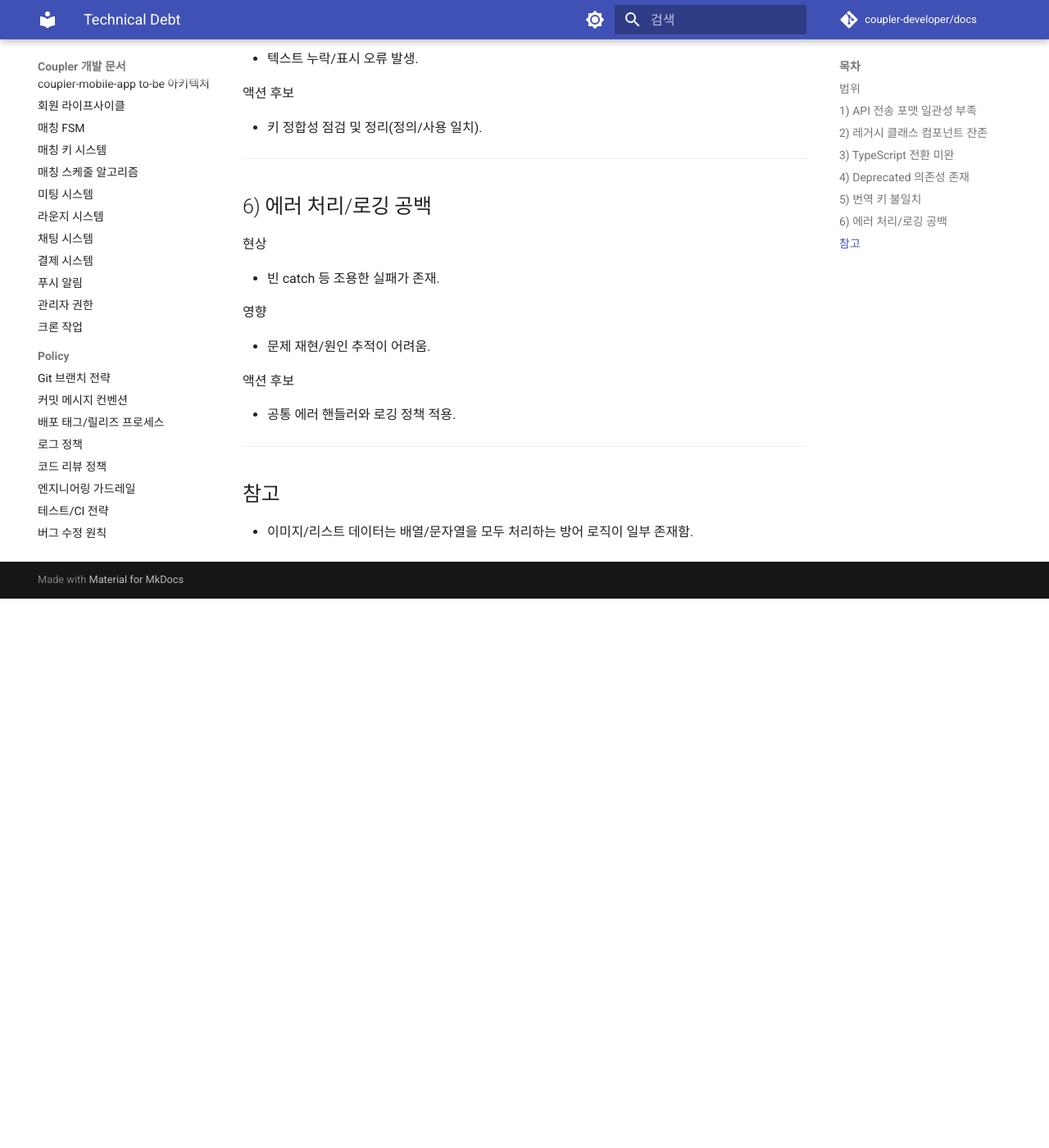
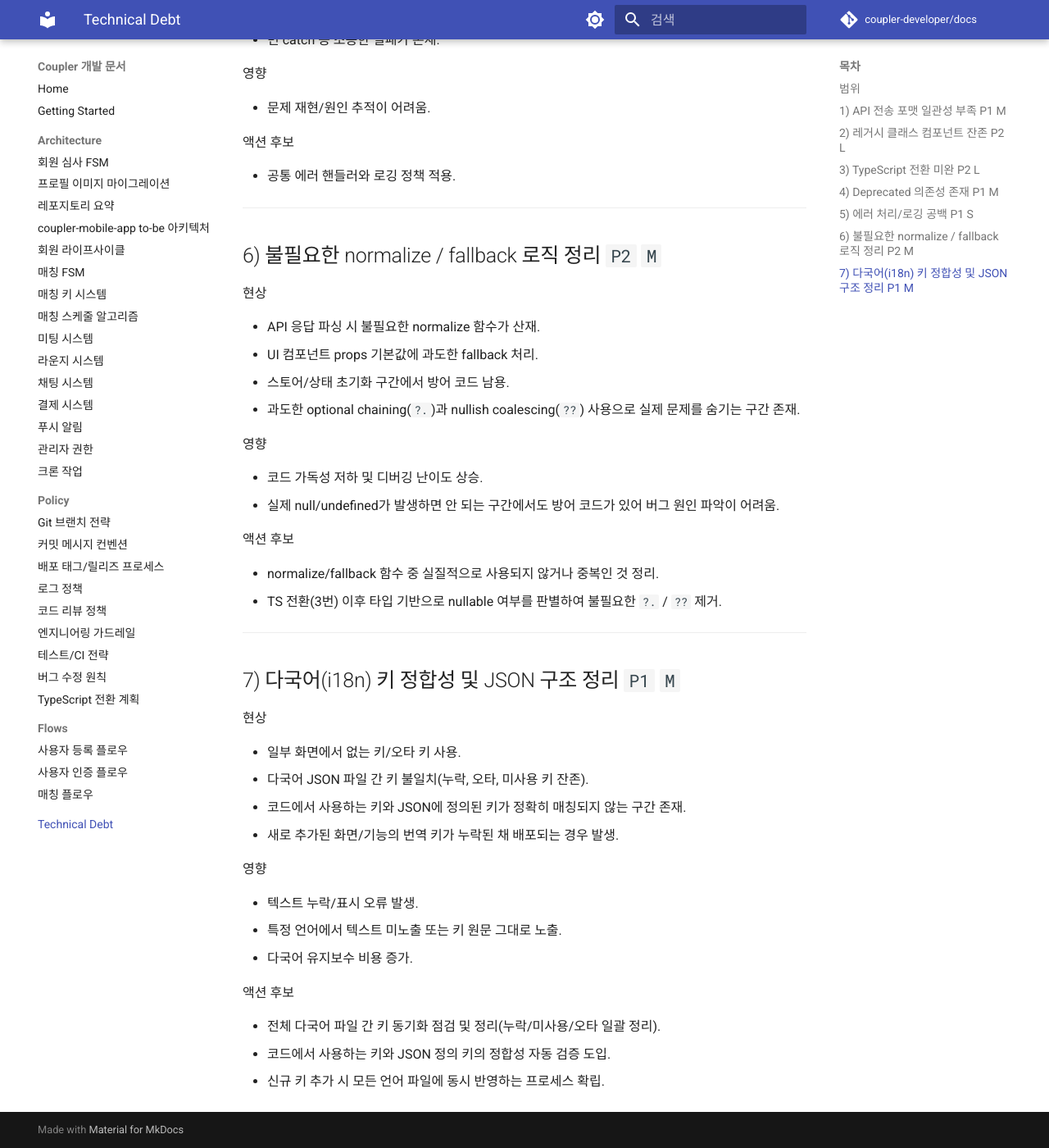
Before and after one commit to coupler-developer/docs, an MkDocs documentation site: the page built from content/technical-debt.md, in a window 1280 px wide and 1400 px high, scrolled down 2218 px. Shown: the whole window at 82% size. Built offline with MkDocs 1.6.1 and Material for MkDocs 9.7.7, drawn with Linux system fonts in a browser that asks for light colours; comment, search, counter and statistics services are not loaded; before the commit the page ends 2948 px from its top, so only the background shows below that; some of the changed text lies outside the part shown.

Commit message:
docs: 기술 부채 문서 항목 추가 및 정리
Changes:
- normalize/fallback 로직 정리 항목(6번) 추가
- 다국어 키 정합성 항목(7번) 추가
- 기존 5번(번역 키 불일치)을 7번에 통합
- 참고 섹션 내용을 1번에 병합
- 전 항목 우선순위(P1/P2) 및 난이도(S/M/L) 태그 추가
- 6번 액션 후보에 TS 전환 선후관계 명시
- 7번 액션 후보 중복 항목 병합

Tests:
- not run: 문서 변경

Co-Authored-By: Claude Opus 4.6 <noreply@anthropic.com>

```diff
--- a/content/technical-debt.md
+++ b/content/technical-debt.md
@@ -6,13 +6,16 @@
 - coupler-admin-web
 - coupler-api
 
-## 1) API 전송 포맷 일관성 부족
+---
+
+## 1) API 전송 포맷 일관성 부족 `P1` `M`
 
 현상
 
 - 일부 요청이 URL-encoded 기반으로 전송됨.
 - 배열/리스트는 문자열 포맷에 의존하는 구간이 존재함.
 - 일부 API 스펙은 배열 전송을 전제로 정의됨.
+- 이미지/리스트 데이터는 배열/문자열을 모두 처리하는 방어 로직이 일부 존재함.
 
 영향
 
@@ -26,7 +29,7 @@
 
 ---
 
-## 2) 레거시 클래스 컴포넌트 잔존
+## 2) 레거시 클래스 컴포넌트 잔존 `P2` `L`
 
 현상
 
@@ -45,7 +48,7 @@
 
 ---
 
-## 3) TypeScript 전환 미완
+## 3) TypeScript 전환 미완 `P2` `L`
 
 현상
 
@@ -63,7 +66,7 @@
 
 ---
 
-## 4) Deprecated 의존성 존재
+## 4) Deprecated 의존성 존재 `P1` `M`
 
 현상
 
@@ -80,23 +83,7 @@
 
 ---
 
-## 5) 번역 키 불일치
-
-현상
-
-- 일부 화면에서 없는 키/오타 키 사용.
-
-영향
-
-- 텍스트 누락/표시 오류 발생.
-
-액션 후보
-
-- 키 정합성 점검 및 정리(정의/사용 일치).
-
----
-
-## 6) 에러 처리/로깅 공백
+## 5) 에러 처리/로깅 공백 `P1` `S`
 
 현상
 
@@ -112,6 +99,44 @@
 
 ---
 
-## 참고
+## 6) 불필요한 normalize / fallback 로직 정리 `P2` `M`
 
-- 이미지/리스트 데이터는 배열/문자열을 모두 처리하는 방어 로직이 일부 존재함.
+현상
+
+- API 응답 파싱 시 불필요한 normalize 함수가 산재.
+- UI 컴포넌트 props 기본값에 과도한 fallback 처리.
+- 스토어/상태 초기화 구간에서 방어 코드 남용.
+- 과도한 optional chaining(`?.`)과 nullish coalescing(`??`) 사용으로 실제 문제를 숨기는 구간 존재.
+
+영향
+
+- 코드 가독성 저하 및 디버깅 난이도 상승.
+- 실제 null/undefined가 발생하면 안 되는 구간에서도 방어 코드가 있어 버그 원인 파악이 어려움.
+
+액션 후보
+
+- normalize/fallback 함수 중 실질적으로 사용되지 않거나 중복인 것 정리.
+- TS 전환(3번) 이후 타입 기반으로 nullable 여부를 판별하여 불필요한 `?.` / `??` 제거.
+
+---
+
+## 7) 다국어(i18n) 키 정합성 및 JSON 구조 정리 `P1` `M`
+
+현상
+
+- 일부 화면에서 없는 키/오타 키 사용.
+- 다국어 JSON 파일 간 키 불일치(누락, 오타, 미사용 키 잔존).
+- 코드에서 사용하는 키와 JSON에 정의된 키가 정확히 매칭되지 않는 구간 존재.
+- 새로 추가된 화면/기능의 번역 키가 누락된 채 배포되는 경우 발생.
+
+영향
+
+- 텍스트 누락/표시 오류 발생.
+- 특정 언어에서 텍스트 미노출 또는 키 원문 그대로 노출.
+- 다국어 유지보수 비용 증가.
+
+액션 후보
+
+- 전체 다국어 파일 간 키 동기화 점검 및 정리(누락/미사용/오타 일괄 정리).
+- 코드에서 사용하는 키와 JSON 정의 키의 정합성 자동 검증 도입.
+- 신규 키 추가 시 모든 언어 파일에 동시 반영하는 프로세스 확립.
```
